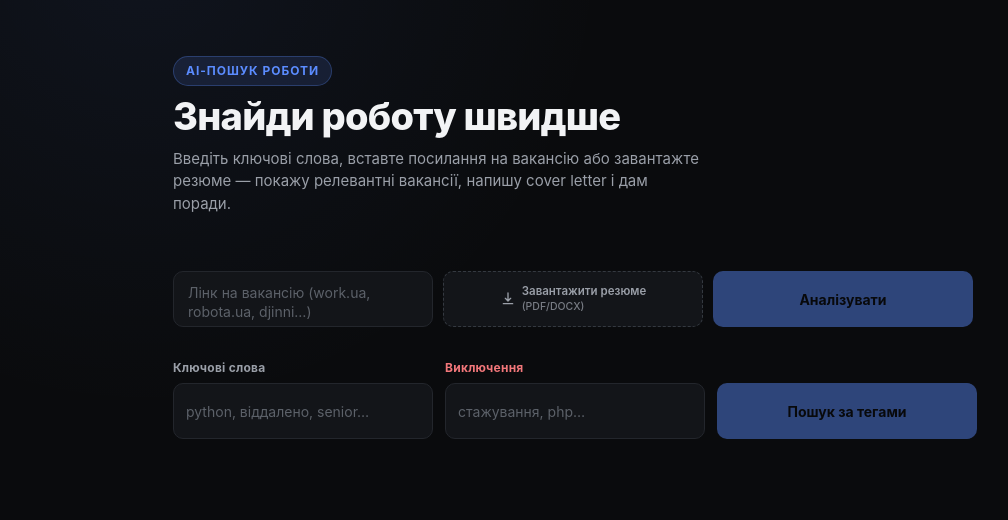
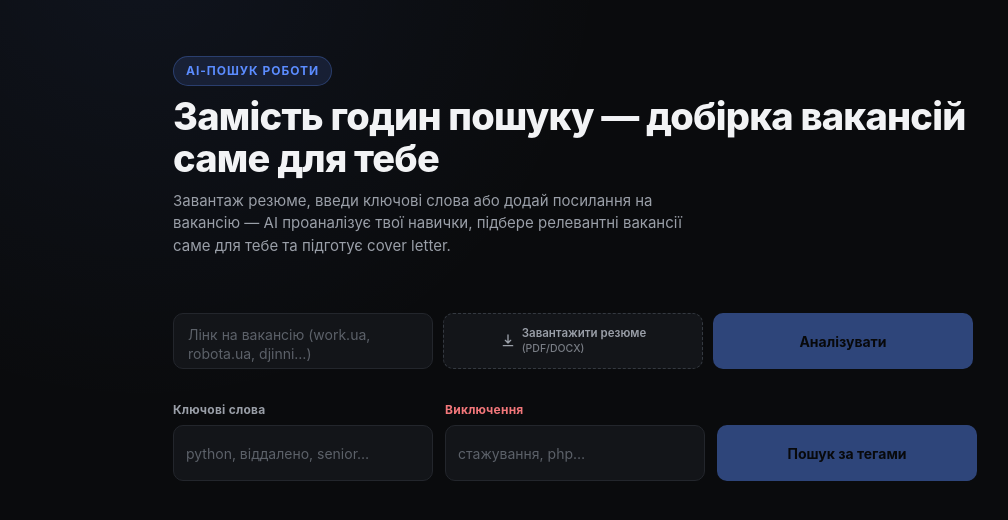
Before and after one commit to beskorsa/ua_jobs_web_copy, a Next.js app: page / in a window 1280 px wide. Shown: the top 520 px of the page, without its empty margins (47-1055 px from the left). Built offline with nearby package versions, Linux system fonts and the light colour scheme.

Commit message:
copy: обновить заголовок и описание на главной

```diff
--- a/src/app/page.tsx
+++ b/src/app/page.tsx
@@ -239,10 +239,10 @@ export default function Home() {
     <main className="page">
       <header className="page__header">
         <span className="page__kicker">AI-пошук роботи</span>
-        <h1>Знайди роботу швидше</h1>
+        <h1>Замість годин пошуку — добірка вакансій саме для тебе</h1>
         <p>
-          Введіть ключові слова, вставте посилання на вакансію або завантажте резюме — покажу релевантні
-          вакансії, напишу cover letter і дам поради.
+          Завантаж резюме, введи ключові слова або додай посилання на вакансію — AI проаналізує твої навички,
+          підбере релевантні вакансії саме для тебе та підготує cover letter.
         </p>
       </header>
 
```
